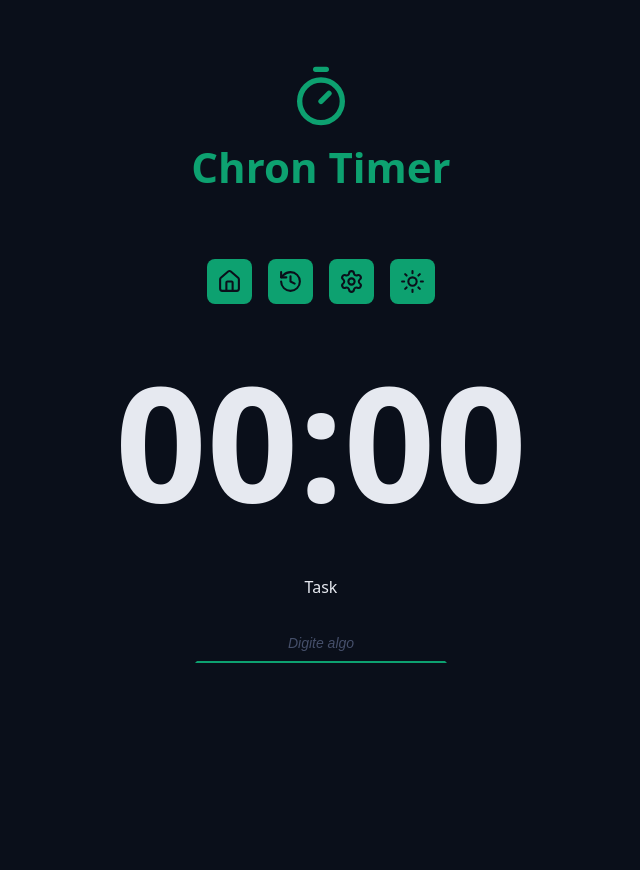
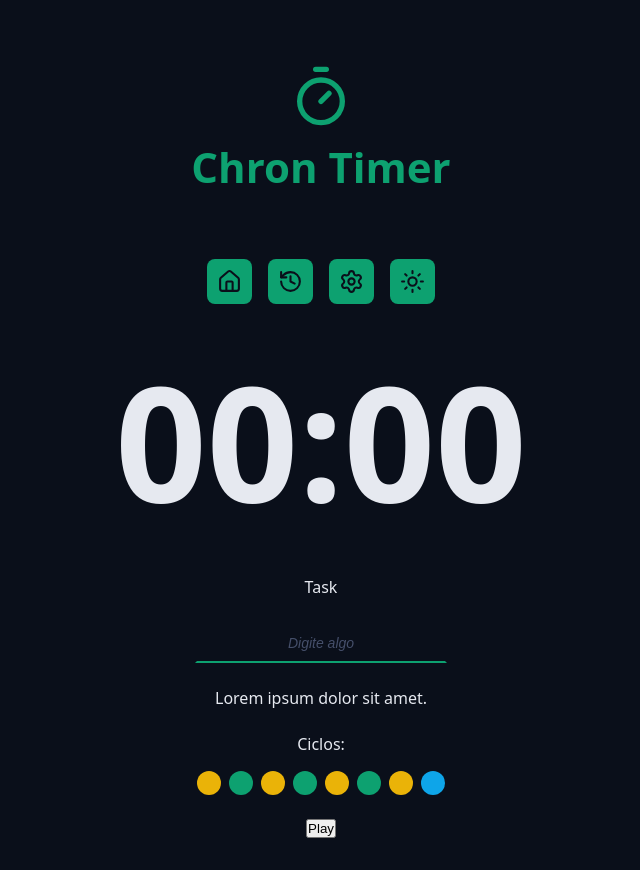
Before and after one commit to guilhermerodrigues17/chron-timer, a React (Vite) app: page / in a window 1280 px wide. Shown: the whole page, without its empty margins (319-959 px from the left). Before the commit the page ends 800 px from the top, so only its background shows below. Built offline with nearby package versions, Linux system fonts and the light colour scheme.

Commit message:
feat: add cycles component

```diff
--- a/src/App.tsx
+++ b/src/App.tsx
@@ -6,6 +6,7 @@
 import { Menu } from './components/Menu';
 import { CountDown } from './components/CountDown';
 import { DefaultInput } from './components/DefaultInput';
+import { Cycles } from './components/Cycles';
 
 export function App() {
   return (
@@ -32,6 +33,18 @@
               placeholder='Digite algo'
             />
           </div>
+
+          <div className='formRow'>
+            <p>Lorem ipsum dolor sit amet.</p>
+          </div>
+
+          <div className='formRow'>
+            <Cycles />
+          </div>
+
+          <div className='formRow'>
+            <button>Play</button>
+          </div>
         </form>
       </Container>
     </>
--- /dev/null
+++ b/src/components/Cycles/index.tsx
@@ -0,0 +1,20 @@
+import styles from './styles.module.css';
+
+export function Cycles() {
+  return (
+    <div className={styles.cycles}>
+      <span>Ciclos:</span>
+
+      <div className={styles.cycleDots}>
+        <span className={`${styles.cycleDot} ${styles.workTime}`}></span>
+        <span className={`${styles.cycleDot} ${styles.shortBreak}`}></span>
+        <span className={`${styles.cycleDot} ${styles.workTime}`}></span>
+        <span className={`${styles.cycleDot} ${styles.shortBreak}`}></span>
+        <span className={`${styles.cycleDot} ${styles.workTime}`}></span>
+        <span className={`${styles.cycleDot} ${styles.shortBreak}`}></span>
+        <span className={`${styles.cycleDot} ${styles.workTime}`}></span>
+        <span className={`${styles.cycleDot} ${styles.longBreak}`}></span>
+      </div>
+    </div>
+  );
+}
--- /dev/null
+++ b/src/components/Cycles/styles.module.css
@@ -0,0 +1,31 @@
+.cycles {
+  display: flex;
+  flex-direction: column;
+  align-items: center;
+  justify-content: center;
+  gap: 1.6rem;
+}
+
+.cycleDots {
+  display: flex;
+  gap: 0.8rem;
+}
+
+.cycleDot {
+  width: 2.4rem;
+  height: 2.4rem;
+  border-radius: 50%;
+  background-color: var(--primary);
+}
+
+.workTime {
+  background: var(--warning);
+}
+
+.shortBreak {
+  background: var(--primary);
+}
+
+.longBreak {
+  background: var(--info);
+}
```
